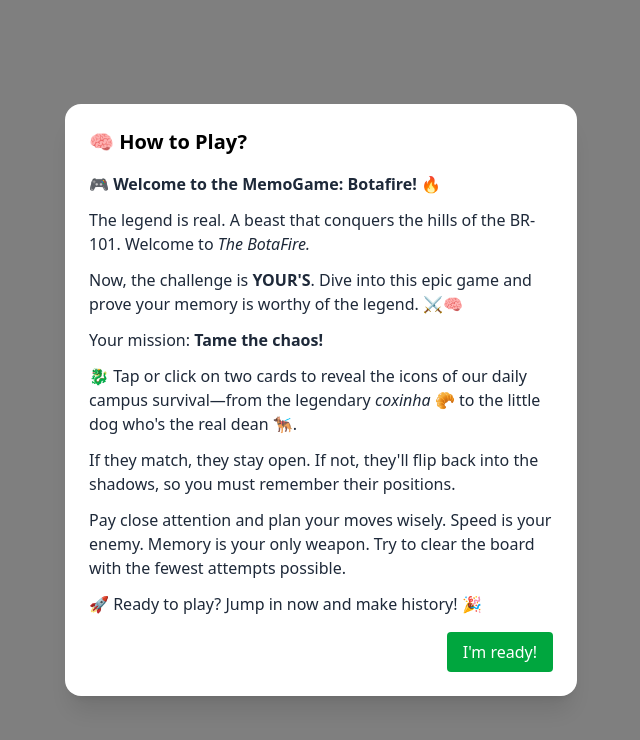
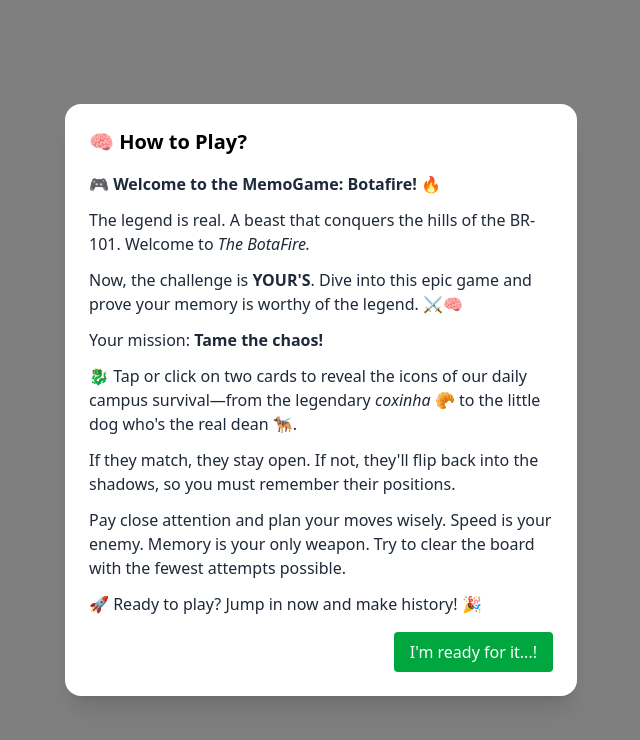
Before and after one commit to cabarros3/memory-game, a SvelteKit app: page /adventure in a window 1280 px wide. Both pictures are taken after a click on the button "🕶️ Anon". Shown: the top 740 px of the page, without its empty margins (319-959 px from the left). Built offline with nearby package versions, Linux system fonts and the light colour scheme.

Commit message:
refactor: ajusta informações do modal inicial

```diff
--- a/src/routes/adventure/+page.svelte
+++ b/src/routes/adventure/+page.svelte
@@ -732,7 +732,7 @@ function criarCartasFallback(): Cartas[] {
         class="px-4 py-2 rounded bg-green-600 text-white hover:bg-green-700"
         on:click={closeModalEIniciar}
       >
-        I'm ready!
+        I'm ready for it...!
       </button>
     {/if}
   </div>
```
